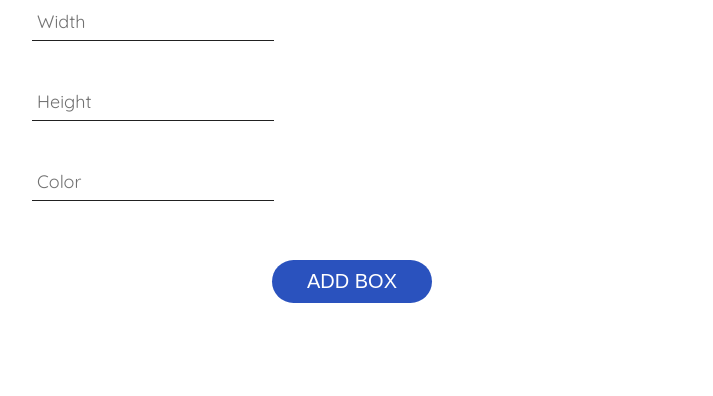
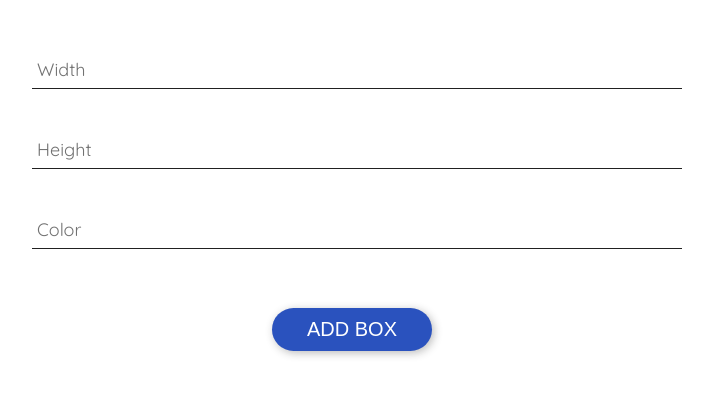
Before and after one commit to ashleighc207/react-box-form, a React (Create React App) app: page / in a window 1280 px wide. Shown: the top 396 px of the page, without its empty margins (288-1001 px from the left). Built offline with nearby package versions, Linux system fonts and the light colour scheme; the HTML template or start-up script is replaced by a standard one.

Commit message:
adding pseudo button states

```diff
--- a/src/BoxForm.css
+++ b/src/BoxForm.css
@@ -4,6 +4,7 @@
   width: 50%;
   margin: 0 auto;
   text-align: left;
+  margin-top: 3rem;
 }
 
 .BoxForm--input_group {
@@ -35,6 +36,7 @@
   height: 30px;
   font-size: 18px;
   padding: 5px;
+  width: 100%;
 }
 
 .BoxForm input[type="text"]:focus {
@@ -52,4 +54,15 @@
   margin: 20px auto;
   padding: 10px 35px;
   border-radius: 29px;
+  box-shadow: 2px 2px 8px rgba(33, 33, 33, 0.3);
+  cursor: pointer;
+  transition: all 0.2s ease-in;
 }
+
+.BoxForm--submit_btn:focus {
+  outline: none;
+}
+
+.BoxForm--submit_btn:hover {
+  box-shadow: 2px 2px 8px rgba(33, 33, 33, 0.5);
+}
```
